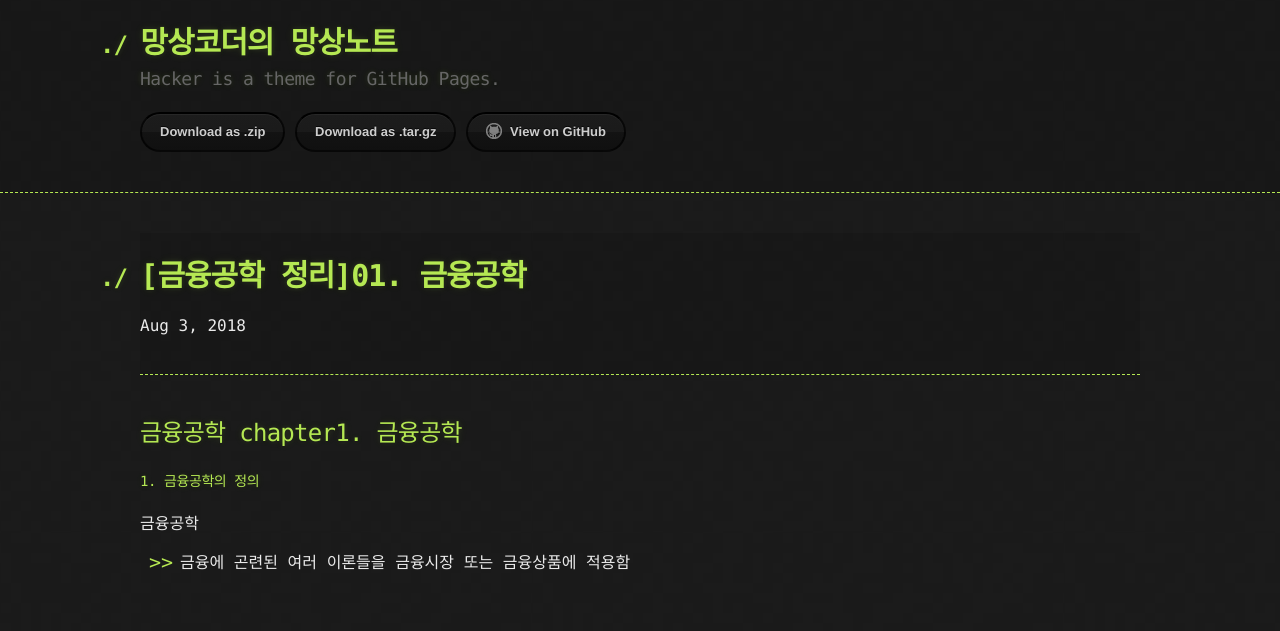
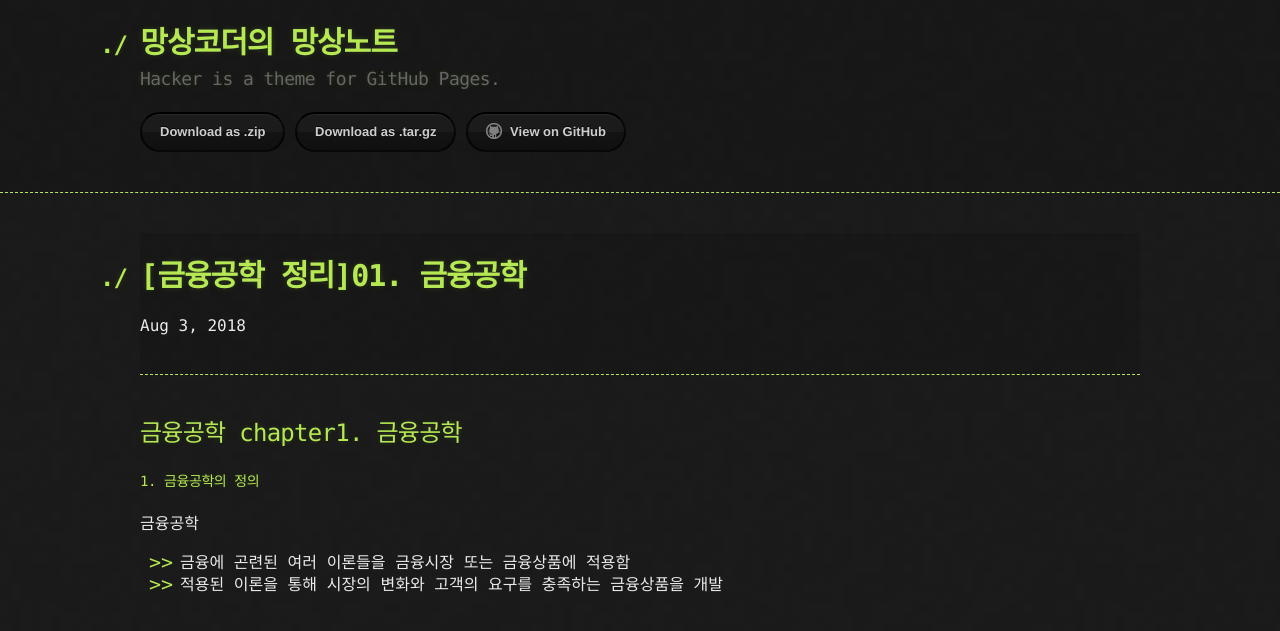
Before and after one commit to kooock/kooock.github.io, a Jekyll site: the page built from _posts/2018-08-03-finance_engineering_chapter1.md, in a window 1280 px wide. Shown: the top 631 px of the page. Built offline with Jekyll 4.4.1, drawn with Linux system fonts in a browser that asks for light colours.

Commit message:
finance engineering 1  update

```diff
--- a/_posts/2018-08-03-finance_engineering_chapter1.md
+++ b/_posts/2018-08-03-finance_engineering_chapter1.md
@@ -15,3 +15,4 @@ tags: [금융공학, 퀀트]
 #### 1. 금융공학의 정의
 금융공학
 - 금융에 곤련된 여러 이론들을 금융시장 또는 금융상품에 적용함
+- 적용된 이론을 통해 시장의 변화와 고객의 요구를 충족하는 금융상품을 개발
```
